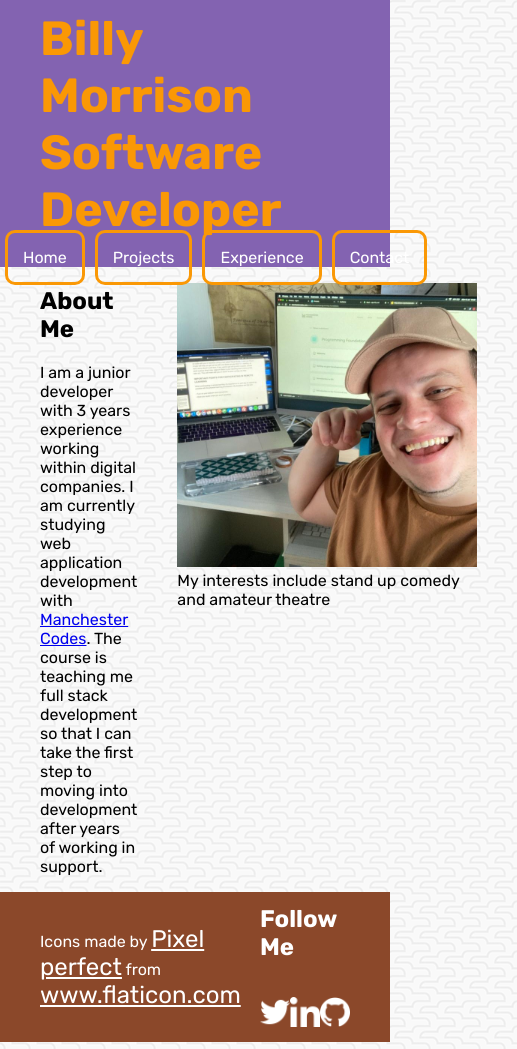
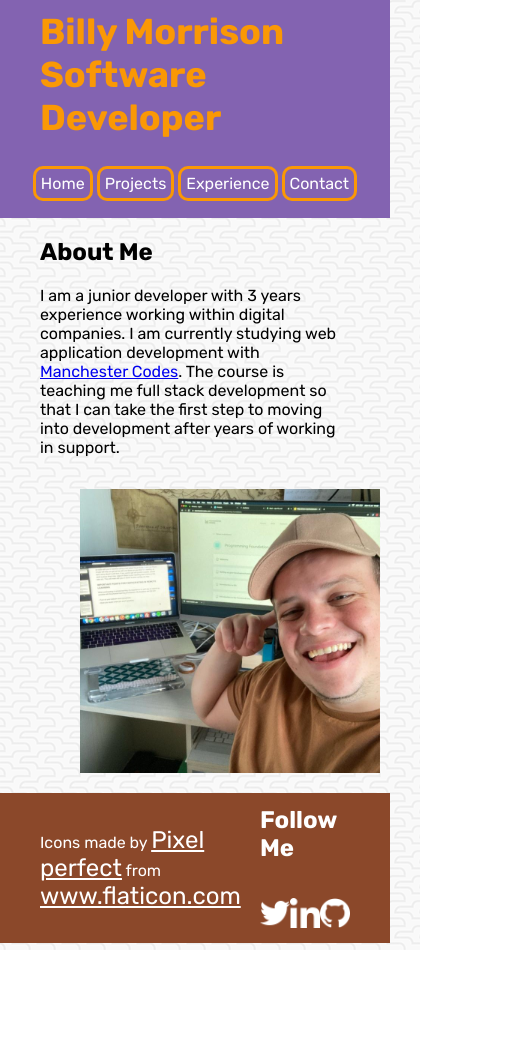
Before and after one commit to billymorrison/my-portfolio, a plain HTML site: page index.html in a window 390 px wide. Shown: the whole page, 517 px wide, since content can reach past the window. After the commit the page ends 950 px from the top, so only its background shows below. Drawn offline with Linux system fonts and the light colour scheme.

Commit message:
made the homepage responsive

```diff
--- a/index.html
+++ b/index.html
@@ -37,7 +37,6 @@
                 <section class="portrait">
                     <figure>
                         <img src="media/profile.jpg" alt="Billy Morrison doing Stand Up Comedy">
-                        <figcaption>My interests include stand up comedy and amateur theatre</figcaption>
                     </figure>
                 </section>
             </article>
--- a/styles/styles.css
+++ b/styles/styles.css
@@ -38,23 +38,25 @@ header nav ul {
     display: flex;
     justify-content: space-evenly;
     align-items: center;
-    padding: 0 40px 0 0;
+    padding-right: 40px;
     margin: 0;
+    max-width: 100vw;
 }
 
 header nav li {
     list-style-type: none;
+    flex-shrink: 1;
 }
 
 header nav li a {
     display: inline;
     padding: 15px;
     margin: 5px;
-    flex: 0 0 auto;
     color: white;
     border: 3px solid var(--theme-2);
     border-radius: 10px;
     text-decoration: none;
+
 }
 
 header nav li a:hover {
@@ -78,6 +80,7 @@ main {
     min-height: 520px;
     display: flex;
     align-items: center;
+    flex-wrap: wrap;
 }
 
 #about-me {
@@ -85,6 +88,7 @@ main {
     justify-content: space-around;
     align-content: center;
     width:100%;
+    flex-wrap: wrap;
 }
 
 .about-me {
@@ -149,7 +153,32 @@ footer a {
 }
 
 @media screen and (max-width: 750px) {
+    header h1 {
+        font-size: 36px;
+    }
+
     .company-logo {
         width: 100%;
     }
+
+    header nav {
+        width: 100vw;
+    }
+
+    header nav ul {
+        padding: 0 0 50px 0;
+        width: 100%;
+        justify-content: center;
+    }
+
+    header nav li a {
+        display: inline;
+        padding: 5px;
+        margin: 2px;
+        color: white;
+        border: 3px solid var(--theme-2);
+        border-radius: 10px;
+        text-decoration: none;
+
+    }
 }
```
Also changed, not shown: contact.html (+2 -0 lines), experience.html (+2 -0 lines), projects.html (+2 -0 lines).
